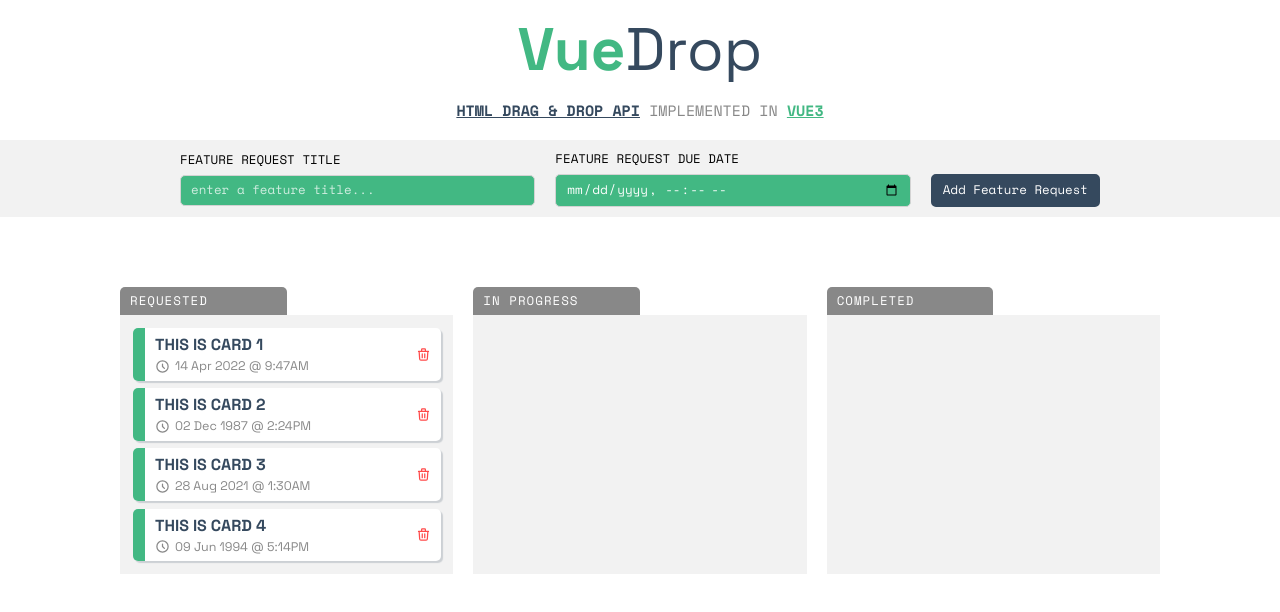
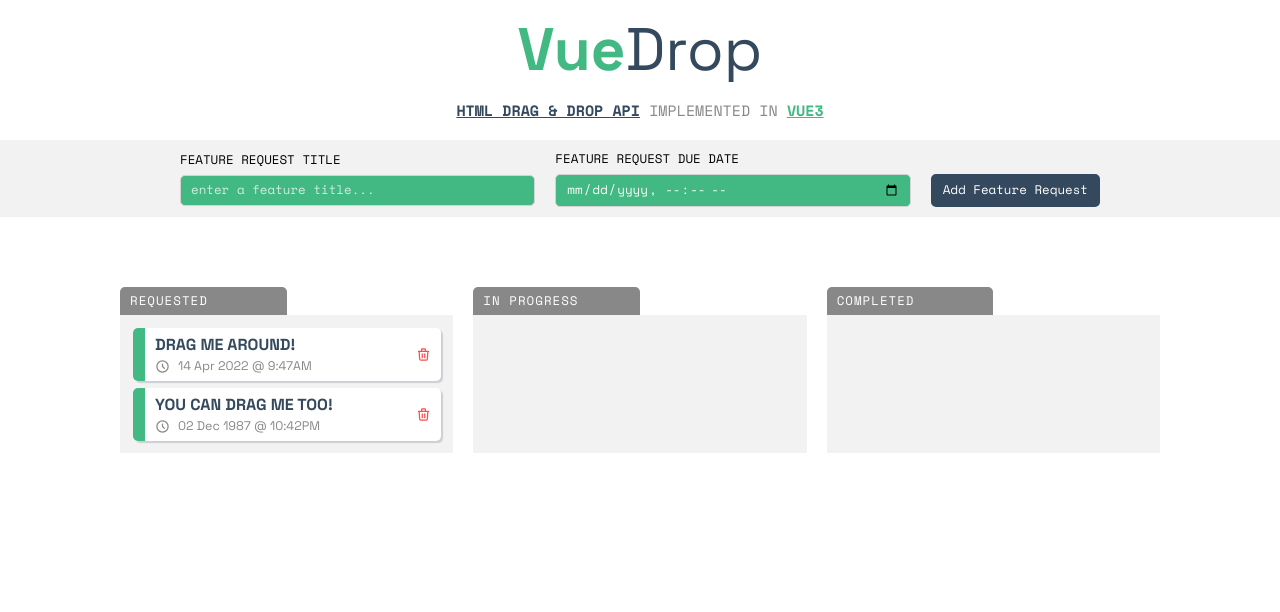
Before and after one commit to codemints/vuedrop, a Vue app: page / in a window 1280 px wide. Shown: the top 612 px of the page. Built offline with nearby package versions, Linux system fonts and the light colour scheme.

Commit message:
updated drag-drop functionality to include state and ownership

```diff
--- a/src/App.vue
+++ b/src/App.vue
@@ -7,20 +7,27 @@
       </div>
 
       <div
-        @drop.prevent="onDrop($event, 'A', cardA.id)"
+        @drop.prevent="onDrop($event, 'A', zoneA.id, data)"
         @dragenter="prevent($event)"
         @dragover="prevent($event)"
-        ref="cardA"
+        ref="zoneA"
         id="dropzone__A"
+        data-owner="requested"
         class="[ zone__target ]">
+
         <Card
           v-for="item in data"
           key="item.id"
-          :card="item.card"
-          :date="item.date"
+          :item="item"
+          :card="item.owner"
+          :requestDate="item.requestDate"
           :title="item.title"
-          :id="item.id"
+          :dataID="item.id"
+          :dropZone="zoneA"
+          :dataObj="data"
+          initialClass="requested"
         />
+
       </div>
     </article>
     <article class="[ dropzone ]">
@@ -29,11 +36,12 @@
       </div>
 
       <div
-        @drop.prevent="onDrop($event, 'B', cardB.id)"
+        @drop.prevent="onDrop($event, 'B', zoneB.id, data)"
         @dragenter="prevent($event)"
         @dragover="prevent($event)"
-        ref="cardB"
+        ref="zoneB"
         id="dropzone__B"
+        data-owner="progress"
         class="[ zone__target ]">
 
       </div>
@@ -44,11 +52,12 @@
       </div>
 
       <div
-        @drop.prevent="onDrop($event, 'C', cardC.id)"
+        @drop.prevent="onDrop($event, 'C', zoneC.id, data)"
         @dragenter="prevent($event)"
         @dragover="prevent($event)"
-        ref="cardC"
+        ref="zoneC"
         id="dropzone__C"
+        data-owner="completed"
         class="[ zone__target ]">
 
       </div>
@@ -61,12 +70,12 @@
   import Card from '@comps/Card.vue'
 
   import { ref } from 'vue'
-  import { onDrop } from '@/src/composables/helpers'
+  import { onDrop, getCardItems } from '@/src/composables/helpers'
   import { data } from '@/src/composables/mock-data'
 
-  const cardA = ref(null)
-  const cardB = ref(null)
-  const cardC = ref(null)
+  const zoneA = ref(null)
+  const zoneB = ref(null)
+  const zoneC = ref(null)
 
   const prevent = (e) => {
     e.preventDefault()
--- a/src/components/Card.vue
+++ b/src/components/Card.vue
@@ -1,10 +1,11 @@
 <template>
   <div
-    @dragstart="onDrag($event, id, thisElement.id)"
+    @dragstart="onDrag($event, dataID, thisElement.id)"
     draggable="true"
     ref="thisElement"
-    :id="`card__${id}`"
-    class="[ card__wrapper ][ cursor-pointer ]">
+    :id="`card__${dataID}`"
+    class="[ card__wrapper ][ cursor-pointer ]"
+    :class="[className || initialClass]">
     <div class="[ card__drag ][ cursor-move ]">
       <svg xmlns="http://www.w3.org/2000/svg" class="w-6 h-6" fill="none" viewBox="0 0 24 24" stroke="currentColor" stroke-width="2">
         <path stroke-linecap="round" stroke-linejoin="round" d="M12 5v.01M12 12v.01M12 19v.01M12 6a1 1 0 110-2 1 1 0 010 2zm0 7a1 1 0 110-2 1 1 0 010 2zm0 7a1 1 0 110-2 1 1 0 010 2z" />
@@ -17,21 +18,94 @@
       <div class="[ card__label ][ cursor-pointer ]"></div>
       <div class="[ card__body ][ cursor-pointer ]">
         <h3 class="[ card__title ][ cursor-pointer ]">{{ title }}</h3>
-        <h5>
-          <svg xmlns="http://www.w3.org/2000/svg" class="w-6 h-6" fill="none" viewBox="0 0 24 24" stroke="currentColor" stroke-width="2">
-            <path stroke-linecap="round" stroke-linejoin="round" d="M12 8v4l3 3m6-3a9 9 0 11-18 0 9 9 0 0118 0z" />
-          </svg>
-          {{ date }}
-        </h5>
+
+        <div
+          class="[ timeline ]">
+          <div class="[ icon__wrapper ]">
+            <transition name="show">
+              <ToolTip
+                v-if="isHovered.icon === 'due'" text="Due date"
+              />
+            </transition>
+            <svg
+              @mouseenter="setHover('due')"
+              @mouseleave="isHovered = {}"
+              xmlns="http://www.w3.org/2000/svg"
+              class="w-6 h-6"
+              fill="none"
+              viewBox="0 0 24 24"
+              stroke="currentColor"
+              stroke-width="2">
+              <path stroke-linecap="round" stroke-linejoin="round" d="M12 8v4l3 3m6-3a9 9 0 11-18 0 9 9 0 0118 0z" />
+            </svg>
+          </div>
+          <h5 class="request__requested">
+            {{ requestDate }}
+          </h5>
+        </div>
+
+        <div
+          v-if="item?.startDate"
+          class="[ timeline ]">
+          <div class="[ icon__wrapper ]">
+            <transition name="show">
+              <ToolTip
+                v-if="isHovered.icon === 'started'" text="Date started"
+              />
+            </transition>
+            <svg
+              @mouseenter="setHover('started')"
+              @mouseleave="isHovered = {}"
+              xmlns="http://www.w3.org/2000/svg"
+              class="w-6 h-6"
+              fill="none"
+              viewBox="0 0 24 24"
+              stroke="currentColor"
+              stroke-width="2">
+              <path stroke-linecap="round" stroke-linejoin="round" d="M8 4H6a2 2 0 00-2 2v12a2 2 0 002 2h12a2 2 0 002-2V6a2 2 0 00-2-2h-2m-4-1v8m0 0l3-3m-3 3L9 8m-5 5h2.586a1 1 0 01.707.293l2.414 2.414a1 1 0 00.707.293h3.172a1 1 0 00.707-.293l2.414-2.414a1 1 0 01.707-.293H20" />
+            </svg>
+          </div>
+          <h5 class="[ request__inprogress ]">
+            {{ item.startDate }}
+          </h5>
+        </div>
+
+        <div
+          v-if="item?.completeDate"
+          class="[ timeline ]">
+          <div class="[ icon__wrapper ]">
+            <transition name="show">
+              <ToolTip
+                v-if="isHovered.icon === 'completed'" text="Date completed"
+              />
+            </transition>
+            <svg
+              @mouseenter="setHover('completed')"
+              @mouseleave="isHovered = {}"
+              xmlns="http://www.w3.org/2000/svg"
+              class="w-6 h-6" fill="none"
+              viewBox="0 0 24 24"
+              stroke="currentColor"
+              stroke-width="2">
+              <path stroke-linecap="round" stroke-linejoin="round" d="M5 8h14M5 8a2 2 0 110-4h14a2 2 0 110 4M5 8v10a2 2 0 002 2h10a2 2 0 002-2V8m-9 4h4" />
+            </svg>
+          </div>
+          <h5 class="request__completed">
+            {{ item.completeDate }}
+          </h5>
+        </div>
+
       </div>
+
       <div
-        @mouseenter="hovered = true"
-        @mouseleave="hovered = false"
+        @mouseenter="setHover('delete')"
+        @mouseleave="isHovered = {}"
+        @click="handleDelete($event, dataID, dataObj)"
         class="[ card__delete ]">
 
         <transition name="show">
           <ToolTip
-            v-if="hovered" text="Delete this request"
+            v-if="isHovered.icon === 'delete'" text="Delete this request"
           />
         </transition>
 
@@ -44,21 +118,30 @@
 </template>
 
 <script setup>
-  import { ref, onMounted } from 'vue'
+  import { ref, watch } from 'vue'
   import ToolTip from '@comps/ToolTip.vue'
-  import { data } from '@/src/composables/data-state'
-  import { onDrag } from '@/src/composables/helpers'
+  import { onDrag, handleDelete } from '@/src/composables/helpers'
 
   const props = defineProps([
-    'this',
+    'item',
     'card',
-    'date',
+    'requestDate',
     'title',
-    'id',
+    'dataID',
+    'dropZone',
+    'dataObj',
+    'initialClass',
   ])
 
-  const hovered = ref(false)
+  const isHovered = ref({})
   const thisElement = ref(null)
+  const className = ref(null)
+
+  const setHover = (icon) => {
+    isHovered.value.icon = icon
+  }
+
+  watch(() => props.dropZone, () => className.value = props.dropZone.dataset.owner)
 
 </script>
 
@@ -101,11 +184,42 @@
       box-shadow: 0.2rem 0.2rem 0.1rem rgba($vueBlue, 0.2);
     }
 
+    &.requested .card__label {
+      background-color: $vueGreen;
+    }
+
+    &.progress .card__label {
+      background-color: $yellow;
+    }
+
+    &.completed {
+      .card__label {
+        background-color: $warning;
+      }
+
+      h3, h5 {
+        color: $gray200;
+      }
+
+      svg {
+        stroke: $gray200;
+      }
+    }
+
     .card__label {
       width: 1.25rem;
-      background-color: $vueGreen;
       border-end-start-radius: $radius;
       border-start-start-radius: $radius;
+    }
+
+    .timeline {
+      display: flex;
+      align-items: center;
+      gap: 0.8rem;
+    }
+
+    .icon__wrapper {
+      position: relative;
     }
 
     .card__body {
@@ -118,7 +232,7 @@
       display: flex;
       justify-content: center;
 
-      padding-right: 1rem;
+      margin-right: 1rem;
       margin-block: auto;
       margin-left: auto;
 
@@ -134,19 +248,19 @@
     }
 
     h5 {
-      display: flex;
-      align-items: center;
-      gap: 0.5rem;
-
       color: $gray600;
       font-size: 1.25rem;
       font-weight: 400;
+    }
+
+    svg {
+      stroke: $gray600;
     }
   }
 
   .show-enter-from,
   .show-leave-to {
-    transform: translateY(-2rem);
+    top: -5rem;
   }
 
   .show-enter-active {
--- a/src/components/Header.vue
+++ b/src/components/Header.vue
@@ -13,7 +13,7 @@
     </div>
     <div class="[ form__container ] [ px-20 py-4 ]">
       <div class="[ mx-auto ] [ container__md ]">
-        <form>
+        <form ref="requestForm">
           <div class="[ input__wrapper ]">
             <div class="[ input__group ]">
               <label for="">Feature request title</label>
@@ -26,7 +26,7 @@
             <div class="[ input__group ]">
               <label for="">Feature request due date</label>
               <input
-                v-model="formData.date"
+                v-model="formData.dateTime"
                 id="date"
                 type="datetime-local">
             </div>
@@ -41,10 +41,11 @@
 <script setup>
   import { ref } from 'vue'
   import { handleError, createUUID, formatDate } from '@/src/composables/helpers.js'
-  import { data, setData } from '@/src/composables/data-state'
+  import { data } from '@/src/composables/mock-data'
   const formData = ref({})
   const error = ref('')
   const showToast = ref(false)
+  const requestForm = ref(null)
 
   const handleSubmit = () => {
     const err = handleError(formData.value)
@@ -54,9 +55,12 @@
       return setTimeout(() => showToast.value = false, 3000)
     }
     formData.value.id = createUUID()
-    formData.value.time = formatDate(formData.value.date)
-    formData.value.list = 'A'
-    setData(formData.value)
+    formData.value.requestDate = formatDate(formData.value.dateTime)
+    formData.value.owner = 'A'
+    formData.value.prevOwner = 'A'
+
+    data.value.push(formData.value)
+    formData.value = {}
   }
 </script>
 
--- a/src/components/ToolTip.vue
+++ b/src/components/ToolTip.vue
@@ -17,8 +17,12 @@
   .tooltip {
     position: absolute;
     top: -200%;
+    left: 50%;
+    transform: translateX(-50%);
 
     color: white;
+    font-size: 1.05rem;
+    font-family: $fontBody;
     white-space: nowrap;
 
     background-color: $vueBlue;
@@ -26,6 +30,7 @@
 
     padding-inline: 1rem;
     padding-block: 0.25rem;
+
 
     &:after {
       content: '';
--- a/src/composables/mock-data.js
+++ b/src/composables/mock-data.js
@@ -1,28 +1,22 @@
 import { ref } from 'vue'
 
-export const data = ref({
-  cardA: {
-    id: 1,
-    title: 'This is card 1',
-    date: '14 Apr 2022 @ 9:47AM',
-    card: 'A',
+export const data = ref([
+  {
+    id: 'ab2z3!g',
+    title: 'Drag me around!',
+    requestDate: '14 Apr 2022 @ 9:47AM',
+    // startDate: null,
+    // completeDate: null,
+    owner: 'A',
+    prevOwner: 'A',
   },
-  cardB: {
-    id: 2,
-    title: 'This is card 2',
-    date: '02 Dec 1987 @ 2:24PM',
-    card: 'A',
+  {
+    id: 'zy112b?',
+    title: 'You can drag me too!',
+    requestDate: '02 Dec 1987 @ 10:42PM',
+    // startDate: null,
+    // completeDate: null,
+    owner: 'A',
+    prevOwner: 'A',
   },
-  cardC: {
-    id: 3,
-    title: 'This is card 3',
-    date: '28 Aug 2021 @ 1:30AM',
-    card: 'A',
-  },
-  cardD: {
-    id: 4,
-    title: 'This is card 4',
-    date: '09 Jun 1994 @ 5:14PM',
-    card: 'A',
-  },
-})
+])
```
Also changed, not shown: src/composables/helpers.js (+51 -10 lines).
